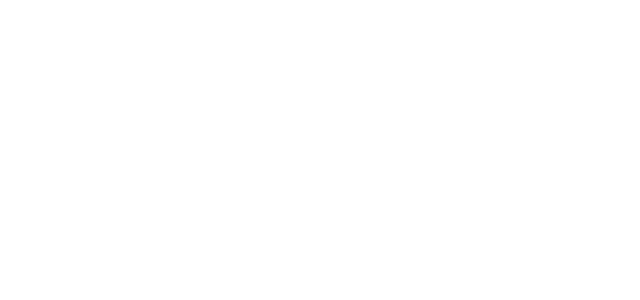
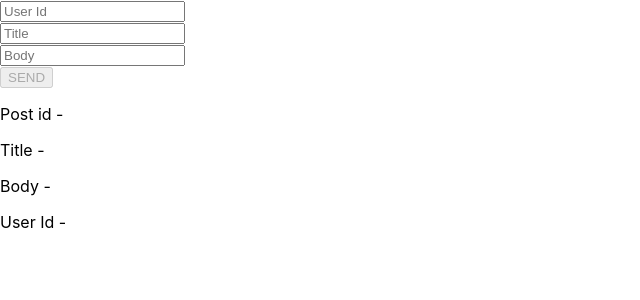
Before and after one commit to KatrevichA/reactts.hw.repeat, a React (Create React App) app: page / in a window 1280 px wide. Shown: the top 300 px of the page, without its empty margins (0-640 px from the left). Built offline with nearby package versions, Linux system fonts and the light colour scheme.

Commit message:
lesson-5

```diff
--- a/package.json
+++ b/package.json
@@ -14,7 +14,11 @@
     "react-dom": "^18.3.1",
     "react-scripts": "5.0.1",
     "typescript": "^4.9.5",
-    "web-vitals": "^2.1.4"
+    "web-vitals": "^2.1.4",
+    "react-hook-form": "^7.52.1",
+    "joi": "^17.13.3",
+    "@hookform/resolvers": "^3.9.0",
+    "axios": "^1.6.8"
   },
   "scripts": {
     "start": "react-scripts start",
--- a/src/App.tsx
+++ b/src/App.tsx
@@ -1,10 +1,13 @@
 import React, {FC} from 'react';
 import './App.css';
+import FormComponent from "./component/FormComponent";
 
 const App:FC = () => {
 
   return (
-    <div></div>
+    <div>
+      <FormComponent/>
+    </div>
   );
 }
 
--- /dev/null
+++ b/src/component/FormComponent.tsx
@@ -0,0 +1,66 @@
+import React, {useState} from 'react';
+import {useForm} from "react-hook-form";
+import {IFormType} from "../model/IFormType";
+import {joiResolver} from "@hookform/resolvers/joi";
+import postValidator from "../validator/post.Validator";
+
+const FormComponent = () => {
+
+    let {
+        formState:{errors,isValid},
+        register,
+        handleSubmit
+    } = useForm<IFormType>({mode:'all', resolver:joiResolver(postValidator)});
+
+    const [info, setInfo] = useState<IFormType>()
+
+    let formSubmitCustomHandler = (data: IFormType) => {
+
+        fetch('https://jsonplaceholder.typicode.com/posts', {
+            method: 'POST',
+            body: JSON.stringify({
+                title: data.title,
+                body: data.body,
+                userId: data.userId,
+            }),
+            headers: {
+                'Content-type': 'application/json; charset=UTF-8',
+            },
+        })
+            .then((response) => response.json())
+            .then((json) =>
+                setInfo(json)
+                // console.log(json)
+            );
+    //     можна виводити те що ви захечете;
+    }
+
+
+
+    return (
+        <div>
+            <form onSubmit={handleSubmit(formSubmitCustomHandler)}>
+
+                {errors.userId && <div>ERROR: {errors.userId?.message}</div>}
+                <input placeholder={'User Id'} type={'number'} {...register('userId')}/>
+
+                <br/>
+                {errors.title && <div>ERROR: {errors.title?.message}</div>}
+                <input placeholder='Title' type={'text'} {...register('title')}/>
+
+                <br/>
+                {errors.body && <div>ERROR: {errors.body?.message}</div>}
+                <input placeholder={'Body'} type={'text'} {...register('body')}/>
+                <br/>
+                <button disabled={!isValid}>SEND</button>
+
+                <p> Post id - {info?.id}</p>
+                <p> Title - {info?.title}</p>
+                <p> Body - {info?.body}</p>
+                <p> User Id - {info?.userId}</p>
+            </form>
+        </div>
+    );
+};
+
+export default FormComponent;
--- /dev/null
+++ b/src/model/IFormType.ts
@@ -0,0 +1,6 @@
+export type IFormType = {
+    id: number,
+    title: string,
+    body: string,
+    userId: number
+}
--- /dev/null
+++ b/src/model/IPostModel.ts
@@ -0,0 +1,6 @@
+export interface IPostModel {
+    id: number,
+    userId: number,
+    title: string,
+    body: string
+}
--- /dev/null
+++ b/src/validator/post.Validator.ts
@@ -0,0 +1,39 @@
+import Joi from "joi";
+
+const postValidator =
+    Joi.object({
+        title:Joi.string()
+            .required()
+            .error(errors => {
+                errors.forEach(error =>{
+                    switch (error.code){
+                        case 'string.empty':
+                            error.message = 'Can not be empty!!!';
+                            break;
+                        case 'string.min':
+                            error.message = 'Can not be empty LOWER then 5';
+                            break;
+                        default:
+                            break;
+                    }
+                })
+                return errors
+            }),
+        body:Joi.string()
+            .min(5)
+            .max(20)
+            .required()
+            .messages({
+                "string.min": "body must contain at least 5 characters",
+                "string.max": "body must contain no more than 5 characters",
+            }),
+        userId:Joi.number()
+            .max(2000)
+            .required()
+            .messages({
+                "string.max": "this page contains a limited number of users",
+            })
+
+
+    })
+export default postValidator;
```
Also changed, not shown: src/services/api.service.ts (added, +31 -0 lines), 1 other file (tests, documents, lock files or other folders).
